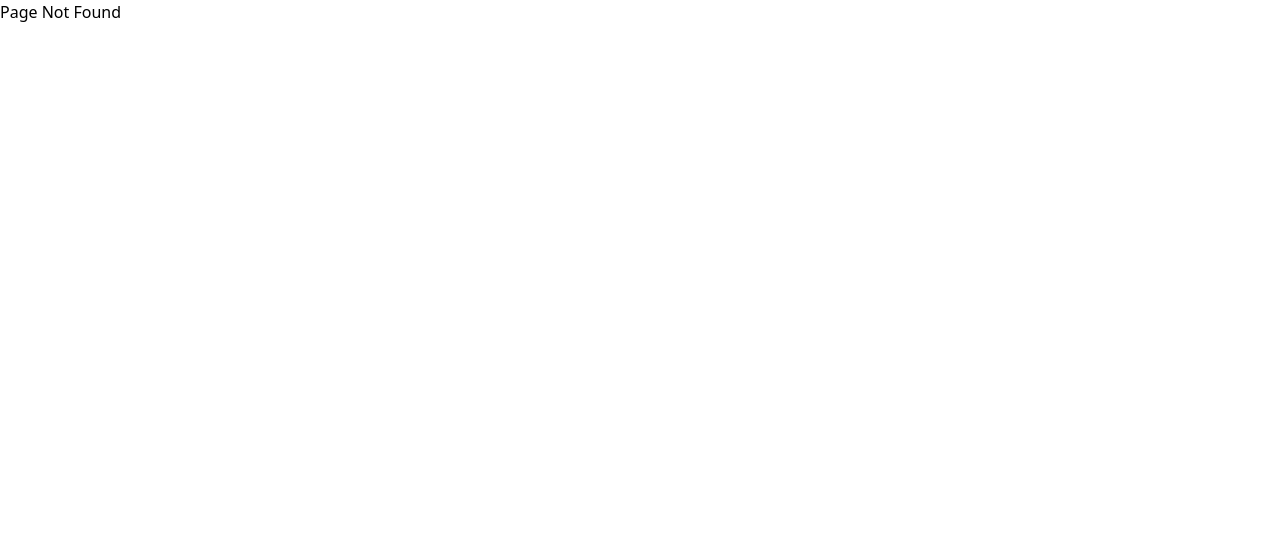
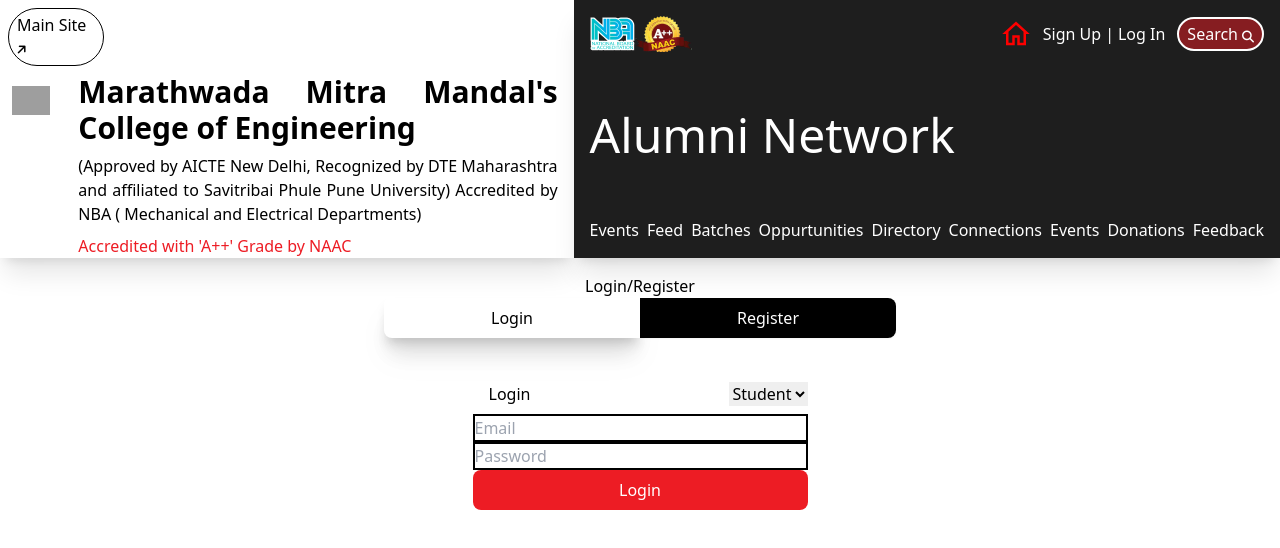
Before and after one commit to NotShrirang/M2ConneX-frontend, a React (Vite) app: page /login in a window 1280 px wide. Before the commit this address had no page. Shown: the top 548 px of the page. Built offline with nearby package versions, Linux system fonts and the light colour scheme; grey boxes are pictures that could not be loaded.

Commit message:
Add Login and Register files

```diff
--- a/src/App.jsx
+++ b/src/App.jsx
@@ -4,6 +4,7 @@
 import Events_Past from './pages/events_past';
 import Events_Gallery from './pages/events_gallery';
 import Events_Layout from './layouts/events.jsx';
+import Login_reg_page from './pages/login_reg';
 import {
   createBrowserRouter,
   RouterProvider,
@@ -39,9 +40,12 @@
           }, {
             path: 'gallery',
             element: <Events_Gallery />
-
           }
         ]
+      },
+      {
+        path: '/login',
+        element: <Login_reg_page />
       }
     ]
   },
--- /dev/null
+++ b/src/components/Login.jsx
@@ -0,0 +1,26 @@
+export default function Login(){
+    return(
+        <div className="flex flex-col">
+            <div className="flex flex-row items-center justify-center pt-4">
+
+                <div className="flex flex-col pt-5">
+                    <div className="flex flex-row items-center justify-center">
+
+                    <label htmlFor="role" className={
+                        "px-4 py-2 rounded-l-lg w-48 lg:w-64"
+                        }>Login</label>
+                    <select name="role" id="role">
+                        <option value="student">Student</option>
+                        <option value="alumni">Alumni</option>
+                    </select>
+                    </div>
+                <input type="text" placeholder="Email" className="border-2 border-black" />
+                <input type="password" placeholder="Password" className="border-2 border-black" />
+                <button className="bg-primary text-white px-4 py-2 rounded-lg">Login</button>
+                </div>
+
+
+            </div>
+        </div>
+    )
+}
--- /dev/null
+++ b/src/components/Register.jsx
@@ -0,0 +1,24 @@
+export default function Login(){
+    return(
+        <div className="flex flex-col">
+            <div className="flex flex-row items-center justify-center pt-4">
+
+                <div className="flex flex-col pt-5">
+                    <div className="flex flex-row items-center justify-center">
+
+                    <label htmlFor="role">Register</label>
+                    <select name="role" id="role">
+                        <option value="student">Student</option>
+                        <option value="alumni">Alumni</option>
+                    </select>
+                    </div>
+                <input type="text" placeholder="Email" className="border-2 border-black" />
+                <input type="password" placeholder="Password" className="border-2 border-black" />
+                <button className="bg-primary text-white px-4 py-2 rounded-lg">Login</button>
+                </div>
+
+
+            </div>
+        </div>
+    )
+}
--- a/src/components/header.jsx
+++ b/src/components/header.jsx
@@ -10,7 +10,7 @@
                 <div id='collegeLogo' className='shadow-xl'>
                     <div className="bg-white border m-2 py-1 px-2 w-[6rem] rounded-[2rem] hover:text-white hover:bg-opacity-70 hover:bg-black lg:block hidden " id="mainSiteLink">
                         <a href="https://www.mmcoe.edu.in/">Main Site</a>
-                        <i class="fa-solid fa-arrow-up fa-xs" style={{color: "#000000", transform: "rotate(45deg)"}}></i>
+                        <i className="fa-solid fa-arrow-up fa-xs" style={{color: "#000000", transform: "rotate(45deg)"}}></i>
                     </div>
                     <div className="flex" id="Logo">
                         <div className='w-32 p-3'>
--- /dev/null
+++ b/src/pages/login_reg.jsx
@@ -0,0 +1,32 @@
+import { useState } from "react"
+import Login from "../components/Login"
+import Register from "../components/Register"
+export default function Login_reg_page () {
+
+    const [state, setState] = useState('login')
+    return (
+        <div className="flex flex-col">
+            <div className="flex flex-row items-center justify-center pt-4">
+                <p> Login/Register</p>
+            </div>
+
+
+        <div className="flex flex-row items-center justify-center">
+
+            <button className={
+                "px-4 py-2 rounded-l-lg w-48 lg:w-64 " + (state === 'login' ? 'bg-white text-black shadow-xl drop-shadow-xl' : 'bg-black text-white shadow-sm')
+                } onClick={() => {setState("login")}}>Login</button>
+            <button className={
+                "px-4 py-2 rounded-r-lg w-48 lg:w-64 " + (state === 'register' ? 'bg-white text-black shadow-xl drop-shadow-xl' : 'bg-black text-white shadow-sm')
+                }
+             onClick={() => {setState("register")}}>Register</button>
+
+        </div>
+        <div className="component-holder">
+            {
+                state === 'login' ? <Login /> : <Register />
+            }
+        </div>
+    </div>
+    )
+}
```
